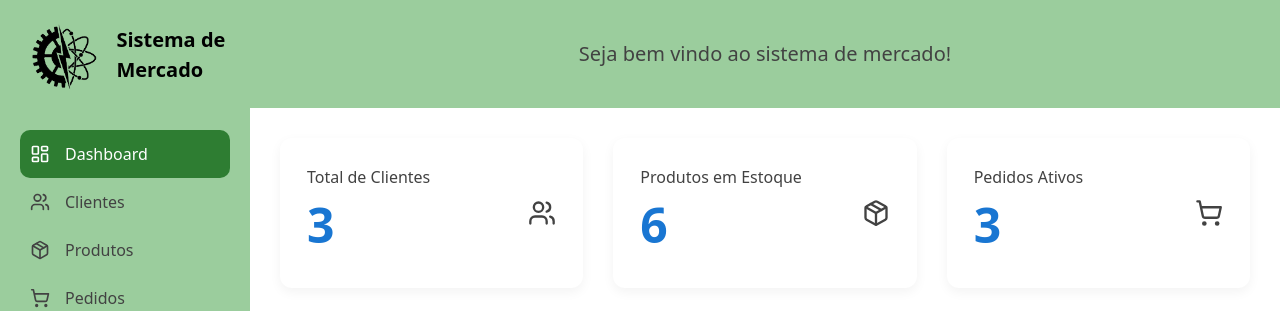
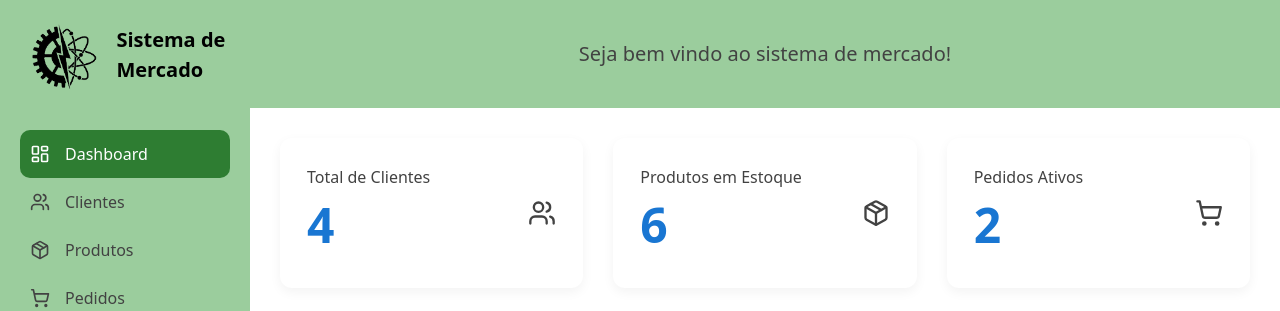
Before and after one commit to renatomalaco/Teste-Admissional-Estagio-React, a React (Vite) app: page /dashboard in a window 1280 px wide. Shown: the top 311 px of the page. Built offline with nearby package versions, Linux system fonts and the light colour scheme.

Commit message:
first test of data context

```diff
--- a/src/main.jsx
+++ b/src/main.jsx
@@ -3,6 +3,7 @@ import { createRoot } from 'react-dom/client'
 import 'bootstrap/dist/css/bootstrap.min.css'
 import MyGlobalStyles from './styles/globalStyles.js'
 import { createBrowserRouter, RouterProvider } from 'react-router'
+import { DataProvider } from './services/DataContext.jsx'
 import Login from './pages/Login'
 import Template from './Template'
 import Dashboard from './pages/Dashboard'
@@ -40,7 +41,9 @@ const router = createBrowserRouter([
 
 createRoot(document.getElementById('root')).render(
   <StrictMode>
-    <MyGlobalStyles />
-    <RouterProvider router={router} />
+    <DataProvider>
+      <MyGlobalStyles />
+      <RouterProvider router={router} />
+    </DataProvider>
   </StrictMode>,
 )
--- a/src/pages/Clientes/index.jsx
+++ b/src/pages/Clientes/index.jsx
@@ -2,6 +2,7 @@ import './style.scss';
 import PageHeader from '../../components/PageHeader';
 import { Search, Download, SquarePen, Trash, User, Plus } from 'lucide-react';
 import { useState, useEffect, useMemo } from 'react';
+import { DataContext } from '../../services/DataContext';
 import ClientForm from '../../components/ClientForm';
 
 const mockClients = [
--- a/src/pages/Dashboard/index.jsx
+++ b/src/pages/Dashboard/index.jsx
@@ -1,13 +1,20 @@
+import { useContext } from 'react';
+import { DataContext } from '../../services/DataContext';
 import StatCard from '../../components/StatCard';
 import { Users, Package, ShoppingCart } from 'lucide-react';
 import './style.scss';
 
 const Dashboard = () => {
+
+  const { clients, products, orders } = useContext(DataContext);
+
+  const activeOrders = orders.filter(order => order.status !== 'concluido').length;
+
   return (
     <div className="dashboard-page">
-      <StatCard title="Total de Clientes" value="3" icon={Users} />
-      <StatCard title="Produtos em Estoque" value="6" icon={Package} />
-      <StatCard title="Pedidos Ativos" value="3" icon={ShoppingCart} />
+      <StatCard title="Total de Clientes" value={clients.length} icon={Users} />
+      <StatCard title="Produtos em Estoque" value={products.length} icon={Package} />
+      <StatCard title="Pedidos Ativos" value={activeOrders} icon={ShoppingCart} />
     </div>
   );
 };
--- /dev/null
+++ b/src/services/DataContext.jsx
@@ -0,0 +1,78 @@
+import { createContext, useState, useEffect } from 'react';
+
+// Dados iniciais que estavam nas páginas (se o localStorage estiver vazio)
+const mockClients = [
+    { id: 1, name: 'João Silva', email: 'joao@email.com', phone: '(16) 99999-1111', address: 'Rua A, 123' },
+    { id: 2, name: 'Maria Santos', email: 'maria@email.com', phone: '(16) 99999-2222', address: 'Rua B, 456' },
+    { id: 3, name: 'Pedro Costa', email: 'pedro@email.com', phone: '(16) 99999-3333', address: 'Rua C, 789' },
+    { id: 4, name: 'Isabela Souza', email: 'isabela@email.com', phone: '(16) 99999-4444', address: 'Rua D, 345' },
+];
+
+const mockProducts = [
+  { id: 1, name: 'Leite Integral 1L', price: 4.99, category: 'Alimentos', stock: 50, description: 'Leite integral pasteurizado' },
+  { id: 2, name: 'Pão Francês', price: 0.50, category: 'Padaria', stock: 150, description: 'Pão francês fresquinho' },
+  { id: 3, name: 'Refrigerante Cola 2L', price: 8.90, category: 'Bebidas', stock: 30, description: 'Refrigerante sabor cola' },
+  { id: 4, name: 'Detergente 500ml', price: 3.50, category: 'Limpeza', stock: 80, description: 'Detergente líquido para louças' },
+  { id: 5, name: 'Arroz Agulhinha 5kg', price: 24.90, category: 'Alimentos', stock: 40, description: 'Arroz branco tipo 1' },
+  { id: 6, name: 'Sabão em Pó 1kg', price: 15.75, category: 'Limpeza', stock: 60, description: 'Sabão em pó para roupas' },
+];
+
+const mockOrders = [
+  { id: 3, client: 'Pedro Costa', date: '15/01/2024', total: 67.80, status: 'pendente' },
+  { id: 2, client: 'Maria Santos', date: '15/01/2024', total: 142.30, status: 'processando' },
+  { id: 1, client: 'José Silva', date: '14/01/2024', total: 85.50, status: 'concluido' },
+];
+
+
+export const DataContext = createContext(null);
+
+export const DataProvider = ({ children }) => {
+
+    // Estado para Clientes
+    const [clients, setClients] = useState(() => {
+        try {
+            const stored = localStorage.getItem('clients');
+            return stored ? JSON.parse(stored) : mockClients;
+        } catch { return mockClients; }
+    });
+    useEffect(() => {
+        localStorage.setItem('clients', JSON.stringify(clients));
+    }, [clients]);
+
+    // Estado para Produtos
+    const [products, setProducts] = useState(() => {
+        try {
+            const stored = localStorage.getItem('products');
+            return stored ? JSON.parse(stored) : mockProducts;
+        } catch { return mockProducts; }
+    });
+    useEffect(() => {
+        localStorage.setItem('products', JSON.stringify(products));
+    }, [products]);
+
+    // Estado para Pedidos
+    const [orders, setOrders] = useState(() => {
+        try {
+            const stored = localStorage.getItem('orders');
+            return stored ? JSON.parse(stored) : mockOrders;
+        } catch { return mockOrders; }
+    });
+    useEffect(() => {
+        localStorage.setItem('orders', JSON.stringify(orders));
+    }, [orders]);
+
+    const contextValue = {
+        clients,
+        setClients,
+        products,
+        setProducts,
+        orders,
+        setOrders,
+    };
+
+    return (
+        <DataContext.Provider value={contextValue}>
+            {children}
+        </DataContext.Provider>
+    );
+};
```
